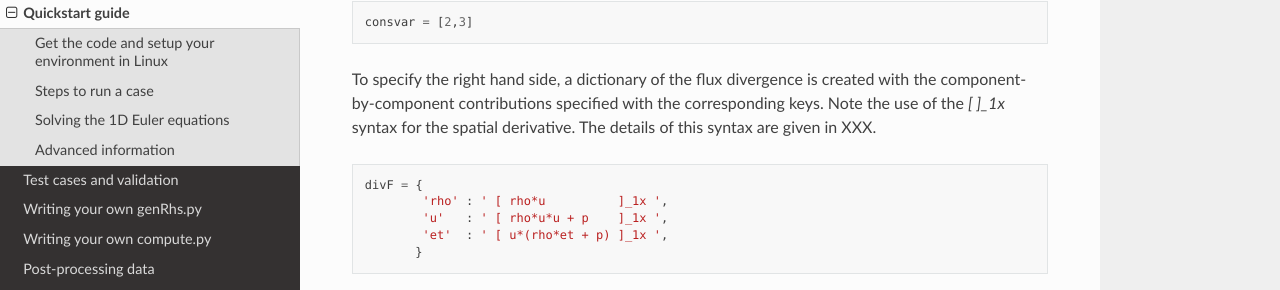
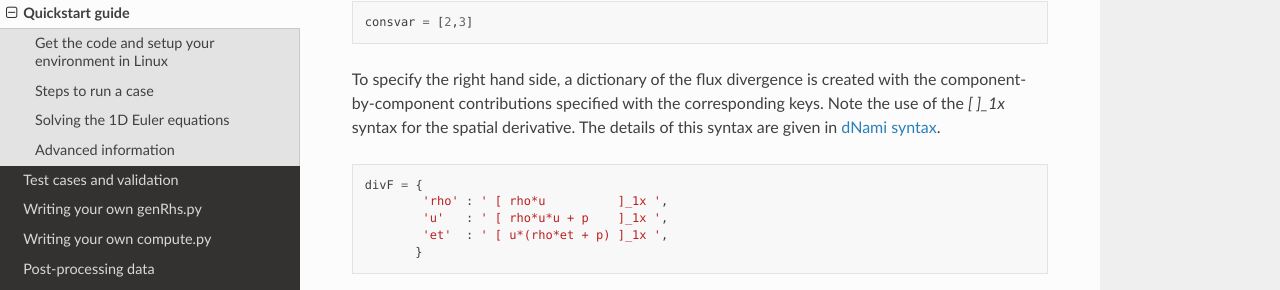
Before and after one commit to dNamiLab/dNami, a Sphinx documentation site: the page built from doc/usage/quickstart.rst, in a window 1280 px wide and 900 px high, scrolled down 2747 px. Shown: the part 140-430 px from the top of the window. Built offline with Sphinx 7.4.7 and the Read the Docs theme 2.0.0, drawn with Linux system fonts in a browser that asks for light colours.

Commit message:
correcting typos

```diff
--- a/doc/usage/compute.rst
+++ b/doc/usage/compute.rst
@@ -54,7 +54,7 @@
 Creating the grid and writing to file
 ##########################################
 
-The next step involved creating the computational grid based on the number of grid points and length in each spatial direction. The following lines, create the grid and then output it to a file.
+The next step involved creating the computational grid based on the number of grid points and length in each spatial direction. The following lines create the grid and then output it to a file:
 
 .. code-block:: python
 
@@ -62,7 +62,7 @@
         dn.dnami_io.write_grid(dtree)
 
 
-By default, the grid is written to ``out/axes.bin``. It contains the information about the grid in each spatial direction. For each given direction, a different distribution of points is adopted is said direction is periodic or not. :numref:`grid_points` illustrates the distribution of points along a domain of size :math:`L` for both cases. Ff the direction is non-periodic, then the first (and last) point is located on the boundary. If the direction is periodic then the grid starts :math:`\Delta l/2` into the domain and ends :math:`\Delta l/2` from the end of the domain where :math:`\Delta l /2` is the grid spacing in :math:`x`,  :math:`y` or :math:`z`.
+By default, the grid is written to ``out/axes.bin``. It contains the information about the grid in each spatial direction. For each given direction, a different distribution of points is adopted if said direction is periodic or not. :numref:`grid_points` illustrates the distribution of points along a domain of size :math:`L` for both cases. Ff the direction is non-periodic, then the first (and last) point is located on the boundary. If the direction is periodic then the grid starts :math:`\Delta l/2` into the domain and ends :math:`\Delta l/2` from the end of the domain where :math:`\Delta l /2` is the grid spacing in :math:`x`,  :math:`y` or :math:`z`.
 
 .. _grid_points:
 .. figure:: img/grid_points.png
--- a/doc/usage/quickstart.rst
+++ b/doc/usage/quickstart.rst
@@ -112,7 +112,7 @@
         consvar = [2,3]
 
 
-To specify the right hand side, a dictionary of the flux divergence is created with the component-by-component contributions specified with the corresponding keys.  Note the use of the `[ ]_1x` syntax for the spatial derivative. The details of this syntax are given in XXX.
+To specify the right hand side, a dictionary of the flux divergence is created with the component-by-component contributions specified with the corresponding keys.  Note the use of the `[ ]_1x` syntax for the spatial derivative. The details of this syntax are given in :doc:`/usage/syntax`.
 
 .. code-block:: python
 
```
